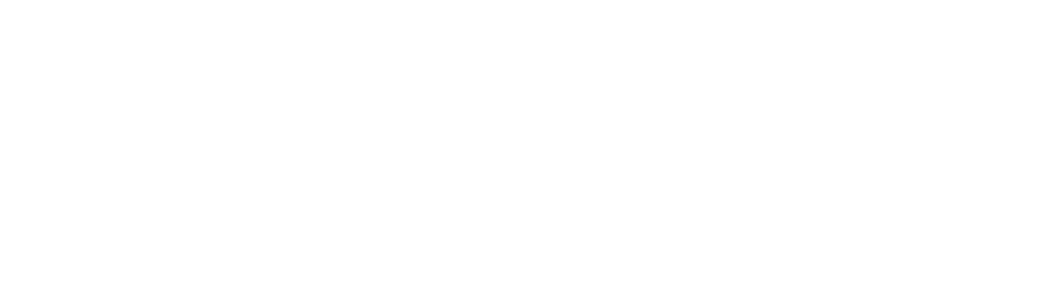
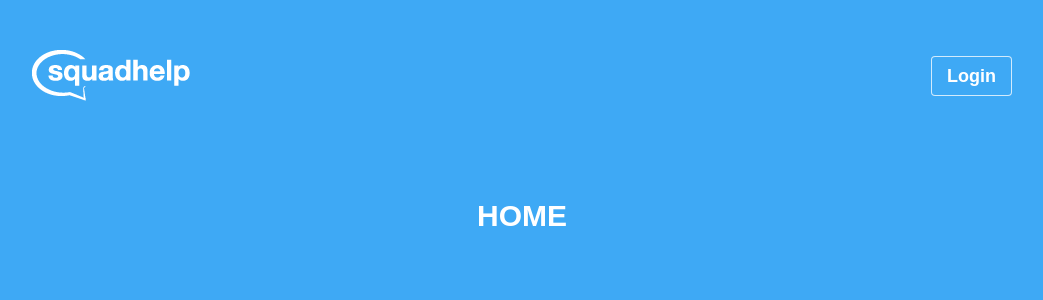
Before and after one commit to artemudovichenko90/authentication-app, a React (Create React App) app: page / in a window 1280 px wide. Shown: the top 300 px of the page, without its empty margins (118-1161 px from the left). Built offline with nearby package versions, Linux system fonts and the light colour scheme.

Commit message:
Add BrowserRouter

```diff
--- a/package.json
+++ b/package.json
@@ -11,7 +11,7 @@
     "react": "^18.2.0",
     "react-dom": "^18.2.0",
     "react-router-dom": "^6.3.0",
-    "react-scripts": "^2.1.3",
+    "react-scripts": "^5.0.1",
     "sass": "^1.54.0",
     "web-vitals": "^2.1.4",
     "yup": "^0.32.11"
--- a/src/App.js
+++ b/src/App.js
@@ -1,10 +1,25 @@
 import React from 'react';
+import { BrowserRouter, Route, Routes } from 'react-router-dom';
+import Header from './components/Header';
+import Home from './page/Home';
+import Login from './page/Login';
+import SignUp from './page/SignUp';
+import styles from './App.module.scss';
+import CONTSTANTS from './constants';
+const { HOME, LOGIN, SIGN_UP } = CONTSTANTS.URL;
 
-function App() {
+const App = () => {
   return (
-    <div>
-
-    </div>
+    <BrowserRouter>
+      <div className={styles.container}>
+        <Header />
+        <Routes>
+          <Route path={HOME} element={<Home />} />
+          <Route path={LOGIN} element={<Login />} />
+          <Route path={SIGN_UP} element={<SignUp />} />
+        </Routes>
+      </div>
+    </BrowserRouter>
   );
 }
 
```
Also changed, not shown: src/App.css (added), 1 other file (tests, documents, lock files or other folders).
